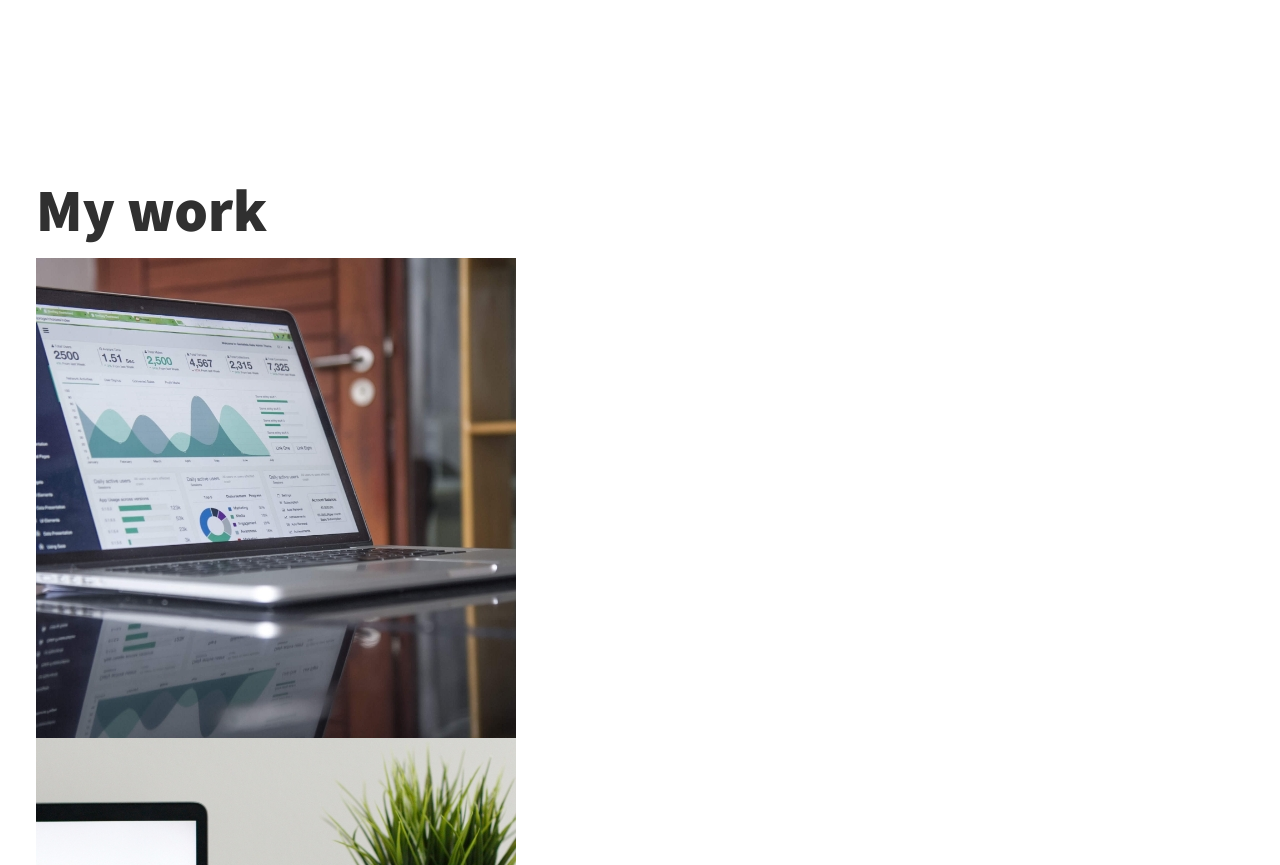
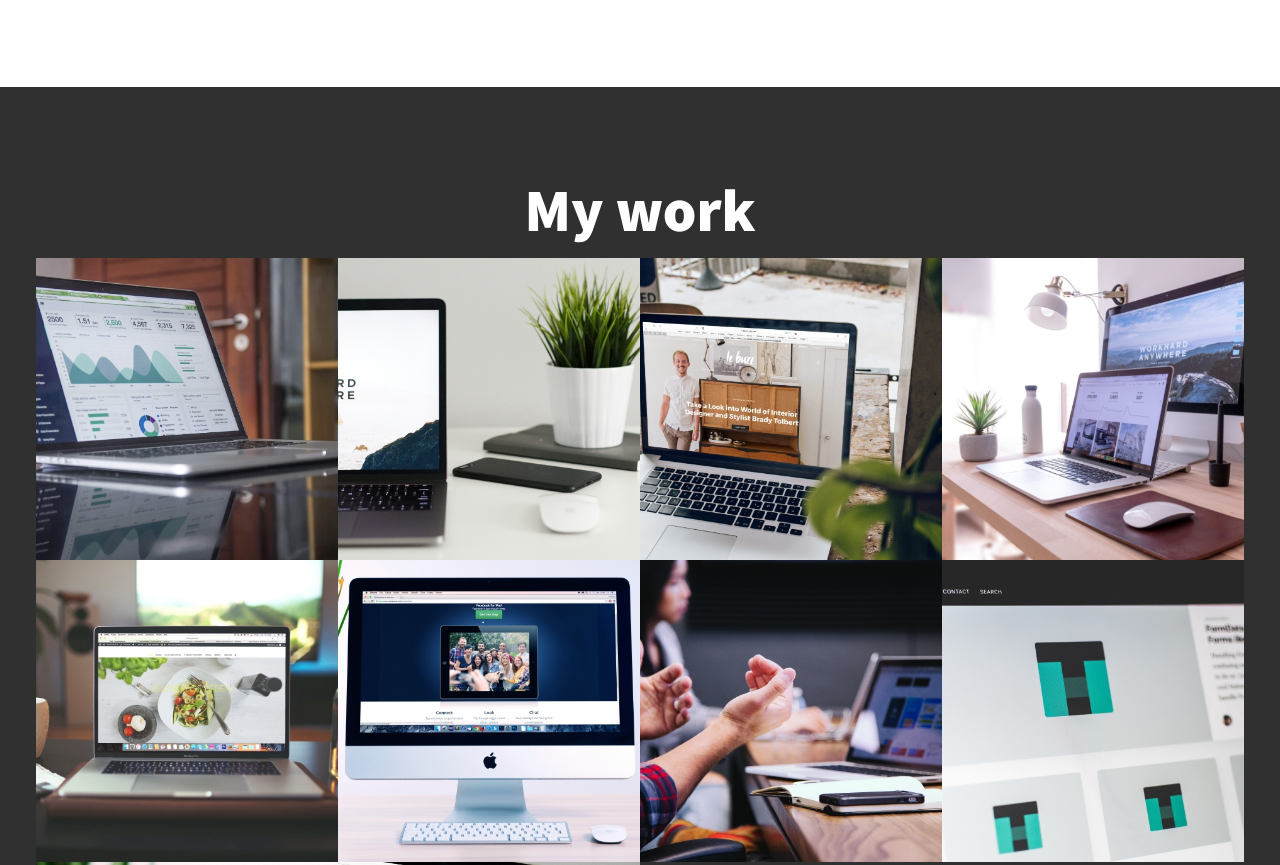
Before and after one commit to jugoslavjeftenic/course-scrimba-build-and-deploy-your-portfolio, a plain HTML site: page index.html in a window 1280 px wide. Shown: the part 1692-2557 px from the top of the page. Drawn offline with nearby package versions, Linux system fonts and the light colour scheme.

Commit message:
Finished Portfolio section

```diff
--- a/css/style.css
+++ b/css/style.css
@@ -113,6 +113,12 @@ h3 { font-size: var(--fs-h3); }
     background: var(--clr-accent);
     padding: .25em 1em;
     font-family: var(--ff-secondary);
+    margin-bottom: 1em;
+}
+
+.section__subtitle--work {
+    color: var(--clr-accent);
+    font-weight: var(--fw-bold);
     margin-bottom: 1em;
 }
 
@@ -248,3 +254,37 @@ nav { display: none; }
         z-index: 2;
     }
 }
+
+/* My work */
+.my-work {
+    background-color: var(--clr-dark);
+    color: var(--clr-light);
+    text-align: center;
+}
+
+.portfolio {
+    display: grid;
+    grid-template-columns: repeat(auto-fit, minmax(300px, 1fr));
+}
+
+.portfolio__item {
+    background: var(--clr-accent);
+    overflow: hidden;
+}
+
+.portfolio__img {
+    transition:
+        transform 750ms cubic-bezier(.5, 0, .5, 1),
+        opacity 250ms linear;
+}
+
+.portfolio__item:focus {
+    position: relative;
+    z-index: 2;
+}
+
+.portfolio__img:hover,
+.portfolio__item:focus .portfolio__img {
+    transform: scale(1.2);
+    opacity: .75;
+}
```
